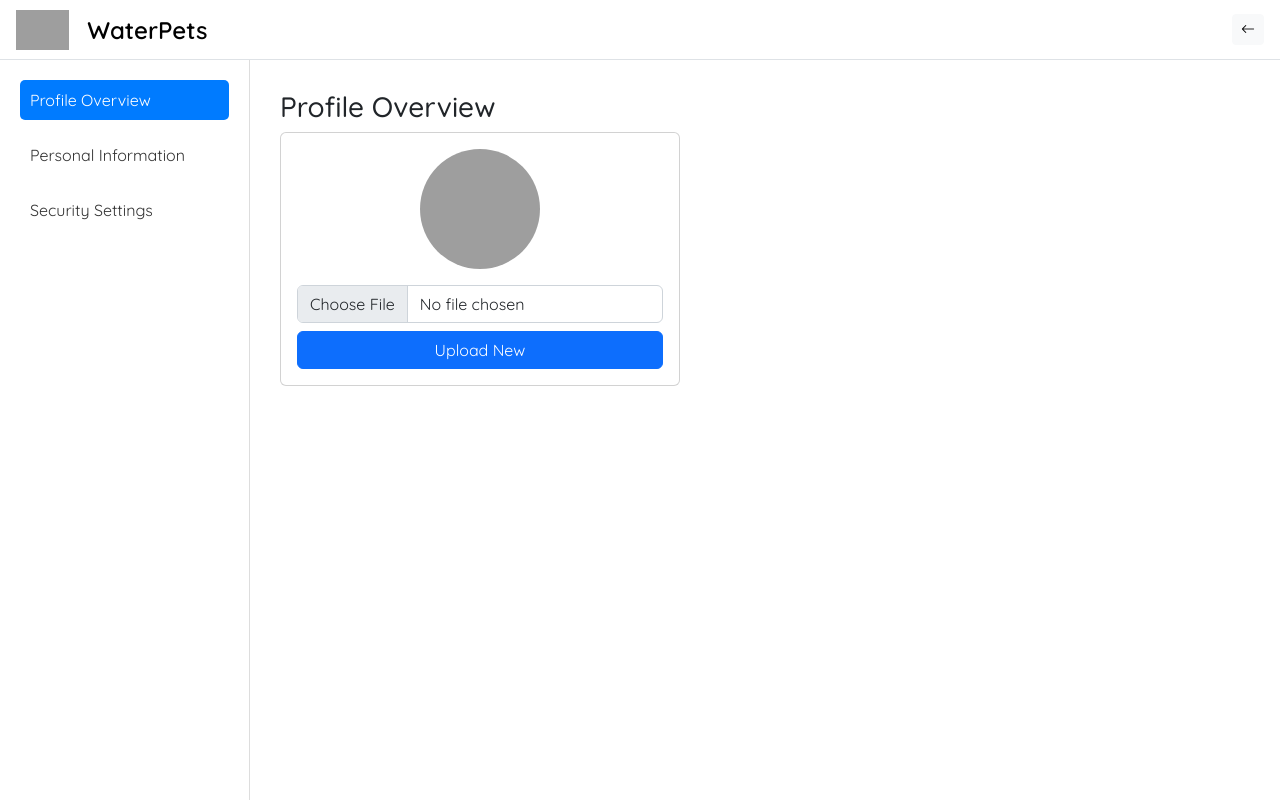
After one commit to weirdotori/WaterPets, a PHP site: page /adminProfile.php in a window 1280 px wide. The commit adds this page. Run offline with PHP 8.4, Linux system fonts and the light colour scheme; the visitor is signed in with stand-in values (Sample User, id 1); data that the repository does not hold is empty; grey boxes are pictures that could not be loaded.

Commit message:
admin profile done

```diff
--- /dev/null
+++ b/adminProfile.php
@@ -0,0 +1,224 @@
+<?php
+session_start();
+require_once "db.php";
+
+// Security: Only allow logged-in admins
+if (
+    empty($_SESSION['adminLogin']) ||
+    $_SESSION['adminLogin'] !== true ||
+    empty($_SESSION['userid']) ||
+    $_SESSION['role'] !== 'admin'
+) {
+    header("Location: adminLogin.php");
+    exit();
+}
+
+// Fetch admin details
+$stmt = $conn->prepare("SELECT username, email, phone, role, profile_pic, password FROM users WHERE userID = ?");
+$stmt->execute([$_SESSION['userid']]);
+$admin = $stmt->fetch(PDO::FETCH_ASSOC);
+?>
+
+<!DOCTYPE html>
+<html lang="en">
+
+<head>
+    <meta charset="UTF-8">
+    <title>Admin Profile</title>
+    <link rel="stylesheet" href="https://cdn.jsdelivr.net/npm/bootstrap@5.2.3/dist/css/bootstrap.min.css">
+    <link rel="stylesheet" href="/css/admin-style.css">
+    <link rel="stylesheet" href="https://cdn.jsdelivr.net/npm/bootstrap-icons/font/bootstrap-icons.css">
+</head>
+
+<body>
+
+    <!-- Top Navbar -->
+    <nav class="top-navbar d-flex align-items-center justify-content-between px-3 py-2 border-bottom bg-white">
+        <div class="d-flex align-items-center">
+            <img src="/images/oystergif.gif" alt="Logo" style="height:40px;">
+            <a href="admin_dashboard.php" class="logo-font ms-2">WaterPets</a>
+        </div>
+        <div>
+            <!-- Arrow back button -->
+            <a href="adminDashboard.php" class="btn btn-light btn-sm" title="Back to Dashboard">
+                <i class="bi bi-arrow-left"></i>
+            </a>
+        </div>
+    </nav>
+
+    <div class="profile-container">
+
+        <!-- Profile Sidebar -->
+        <div class="profile-sidebar">
+            <ul>
+                <li><a href="#" class="active" data-section="overview">Profile Overview</a></li>
+                <li><a href="#" data-section="personal-info">Personal Information</a></li>
+                <li><a href="#" data-section="security">Security Settings</a></li>
+            </ul>
+        </div>
+
+        <!-- Profile Content -->
+        <div class="profile-content">
+
+            <!-- Profile Overview -->
+            <div id="section-overview">
+                <h3>Profile Overview</h3>
+                <div class="card p-3 text-center" style="max-width:400px;">
+                    <img src="<?= htmlspecialchars($admin['profile_pic'] ?? '/images/admin-profile.jpg') ?>"
+                        id="currentProfilePreview"
+                        class="rounded-circle mx-auto d-block"
+                        style="width:120px; height:120px; object-fit:cover;">
+                    <form id="profileForm" enctype="multipart/form-data" class="mt-3">
+                        <input type="file" name="profile_pic" class="form-control mb-2" required>
+                        <div id="profileMsg" class="mb-2"></div>
+                        <button type="submit" class="btn btn-primary w-100">Upload New</button>
+                    </form>
+                </div>
+            </div>
+
+            <!-- Personal Information -->
+            <div id="section-personal-info" style="display:none;">
+                <h3>Personal Information</h3>
+                <form id="personalInfoForm" action="updateAdminInfo.php" method="POST" style="max-width:500px;">
+
+                    <!-- Username -->
+                    <div class="mb-3 position-relative">
+                        <label class="form-label">Username</label>
+                        <input type="text" name="username"
+                            class="form-control editable-field"
+                            value="<?= htmlspecialchars($admin['username']) ?>"
+                            readonly required>
+                        <i class="bi bi-pencil-square edit-icon" title="Edit Username"></i>
+                    </div>
+
+                    <!-- Email -->
+                    <div class="mb-3 position-relative">
+                        <label class="form-label">Email</label>
+                        <input type="email" name="email"
+                            class="form-control editable-field"
+                            value="<?= htmlspecialchars($admin['email']) ?>"
+                            readonly required>
+                        <i class="bi bi-pencil-square edit-icon" title="Edit Email"></i>
+                    </div>
+
+                    <!-- Phone -->
+                    <div class="mb-3 position-relative">
+                        <label class="form-label">Phone</label>
+                        <input type="text" name="phone"
+                            class="form-control editable-field"
+                            value="<?= htmlspecialchars($admin['phone'] ?? '') ?>"
+                            readonly>
+                        <i class="bi bi-pencil-square edit-icon" title="Edit Phone"></i>
+                    </div>
+
+                    <!-- Role (not editable) -->
+                    <div class="mb-3">
+                        <label class="form-label">Role</label>
+                        <input type="text"
+                            class="form-control"
+                            value="<?= htmlspecialchars(ucfirst($admin['role'])) ?>"
+                            readonly
+                            style="pointer-events: none; cursor: default;">
+                    </div>
+
+
+
+                    <button type="submit" class="btn btn-success">Save Changes</button>
+                </form>
+            </div>
+
+
+            <!-- Security Settings -->
+            <div id="section-security" style="display:none;">
+                <h3>Security Settings</h3>
+
+                <!-- Masked Password Display -->
+                <div class="mb-3 position-relative">
+                    <label class="form-label">Password</label>
+                    <input type="password" value="********" class="form-control" readonly style="pointer-events:none; cursor:default;">
+                    <i class="bi bi-pencil-square edit-icon" id="editPasswordBtn" title="Change Password"></i>
+                </div>
+
+                <!-- Hidden Change Password Form -->
+                <form id="changePasswordForm" action="updateAdminPassword.php" method="POST" style="max-width:500px; display:none;">
+                    <div class="mb-3">
+                        <label class="form-label">Current Password</label>
+                        <input type="password" name="current_password" class="form-control" required>
+                    </div>
+                    <div class="mb-3">
+                        <label class="form-label">New Password</label>
+                        <input type="password" name="new_password" class="form-control" required>
+                    </div>
+                    <div class="mb-3">
+                        <label class="form-label">Confirm New Password</label>
+                        <input type="password" name="confirm_password" class="form-control" required>
+                    </div>
+                    <button type="submit" class="btn btn-warning">Save Changes</button>
+                </form>
+            </div>
+
+
+        </div>
+    </div>
+
+    <!-- bootstrap js -->
+    <script src="https://cdn.jsdelivr.net/npm/bootstrap@5.2.3/dist/js/bootstrap.bundle.min.js"></script>
+
+    <!-- dark mode js -->
+    <script src="/js/darkmodeToggle.js"></script>
+
+    <!-- sidebar page -->
+    <script>
+        // Sidebar tab switching
+        document.querySelectorAll(".profile-sidebar a").forEach(link => {
+            link.addEventListener("click", function(e) {
+                e.preventDefault();
+                document.querySelectorAll(".profile-sidebar a").forEach(a => a.classList.remove("active"));
+                this.classList.add("active");
+
+                let section = this.getAttribute("data-section");
+                document.querySelectorAll(".profile-content > div").forEach(div => div.style.display = "none");
+                document.getElementById("section-" + section).style.display = "block";
+            });
+        });
+
+        // Profile picture upload
+        document.getElementById("profileForm").addEventListener("submit", function(e) {
+            e.preventDefault();
+            let formData = new FormData(this);
+
+            fetch("uploadProfile.php", {
+                    method: "POST",
+                    body: formData
+                })
+                .then(res => res.json())
+                .then(data => {
+                    let msg = document.getElementById("profileMsg");
+                    if (data.success) {
+                        msg.innerHTML = "<span class='text-success'>" + data.message + "</span>";
+                        document.getElementById("currentProfilePreview").src = data.newImage + "?t=" + new Date().getTime();
+                    } else {
+                        msg.innerHTML = "<span class='text-danger'>" + data.message + "</span>";
+                    }
+                });
+        });
+
+        // Enable editing when clicking pen icon in Personal Information sidebar
+        document.querySelectorAll(".edit-icon").forEach(icon => {
+            icon.addEventListener("click", function() {
+                let input = this.previousElementSibling;
+                input.removeAttribute("readonly");
+                input.style.pointerEvents = "auto"; // Allow clicking and typing now
+                input.focus();
+            });
+        });
+
+        // Show password change form when pencil icon clicked
+        document.getElementById("editPasswordBtn").addEventListener("click", function() {
+            document.getElementById("changePasswordForm").style.display = "block";
+            this.parentElement.style.display = "none"; // hide masked password row
+        });
+    </script>
+</body>
+
+</html>
--- a/css/admin-style.css
+++ b/css/admin-style.css
@@ -50,6 +50,7 @@ body, .top-navbar, .sidebar, .card {
     font-size: 1.5rem;
     color: var(--text-color);
     text-decoration: none;
+    padding-left: 10px;
 }
 
 /* Push page content down so it's not hidden under navbar */
@@ -129,3 +130,74 @@ body, .top-navbar, .sidebar, .card {
     border-radius: 10px;
     box-shadow: 0 4px 15px rgba(0,0,0,0.1);
 }
+
+
+/* Admin Profile */
+.profile-container {
+    display: flex;
+    min-height: 100vh;
+    padding-top: 60px; /* space for navbar */
+}
+
+.profile-sidebar {
+    width: 250px;
+    background: var(--sidebar-bg);
+    padding: 20px;
+    border-right: 1px solid #ddd;
+}
+
+.profile-sidebar ul {
+    list-style: none;
+    padding: 0;
+}
+
+.profile-sidebar ul li {
+    margin-bottom: 15px;
+}
+
+.profile-sidebar ul li a {
+    text-decoration: none;
+    color: #333;
+    display: block;
+    padding: 8px 10px;
+    border-radius: 5px;
+}
+
+.profile-sidebar ul li a.active,
+.profile-sidebar ul li a:hover {
+    background: #007bff;
+    color: #fff;
+}
+
+.profile-content {
+    flex: 1;
+    padding: 30px;
+}
+
+/* personal information side bar */
+.edit-icon {
+    position: absolute;
+    right: 10px;
+    top: 38px;
+    cursor: pointer;
+    font-size: 1.2rem;
+    color: #007bff;
+}
+
+.edit-icon:hover {
+    color: #0056b3;
+}
+/* Make readonly fields look non-editable */
+.editable-field[readonly] {
+    background-color: #f8f9fa !important;
+    border: 1px solid #ced4da !important;
+    cursor: default !important;
+    pointer-events: none; /* Prevent clicking inside */
+}
+
+/* When editable */
+.editable-field:not([readonly]) {
+    background-color: #ffffff !important;
+    cursor: text !important;
+    pointer-events: auto;
+}
```
Also changed, not shown: adminDashboard.php (+12 -38 lines), js/admin_uploadProfile.js (added, +44 -0 lines), js/uploadProfile.js (deleted, +0 -36 lines), updateAdminInfo.php (added, +14 -0 lines), updateAdminPassword.php (added, +31 -0 lines), uploads/profile_pics/user_1_1754106450.jpg (deleted), uploads/profile_pics/user_1_1754135296.jpg (added).
